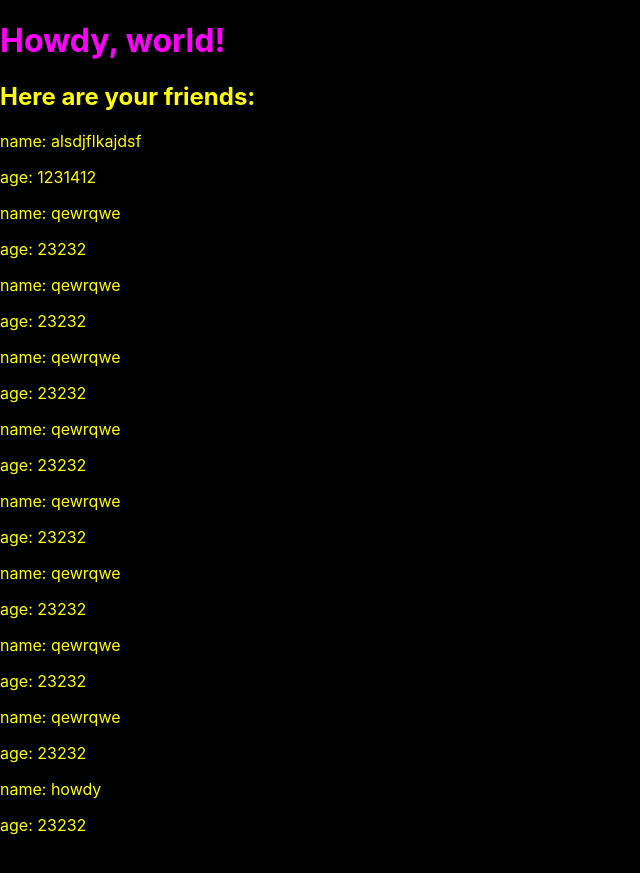
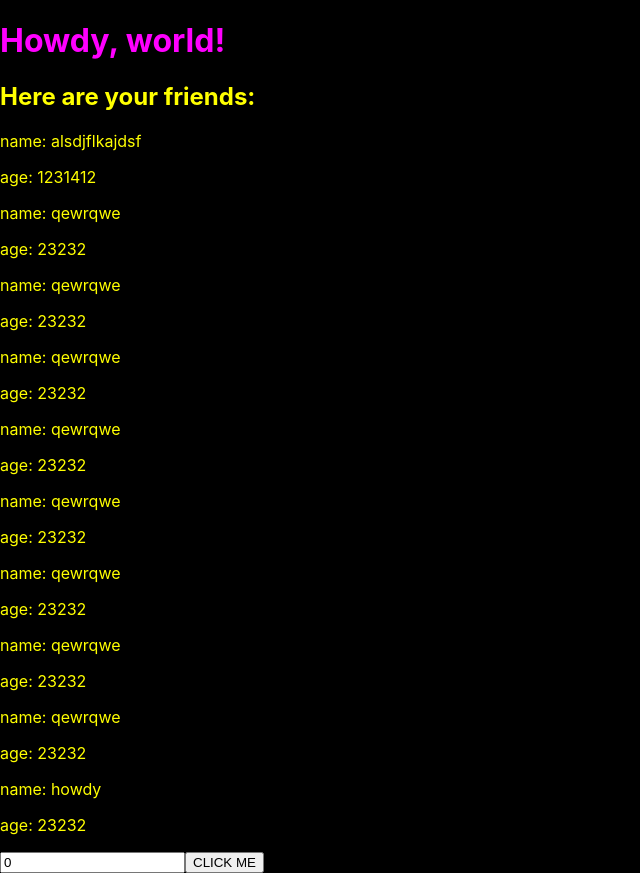
Before and after one commit to 44jovi/qa-gl-mern-react-1, a React (Create React App) app in the folder react-project/: page / in a window 1280 px wide. Shown: the whole page, without its empty margins (0-640 px from the left). Before the commit the page ends 851 px from the top, so only its background shows below. Built offline with nearby package versions, Linux system fonts and the light colour scheme.

Commit message:
Counter component with useState

```diff
--- a/react-project/src/App.js
+++ b/react-project/src/App.js
@@ -4,11 +4,13 @@
 import Header from "./components/Header";
 import Footer from "./components/Footer";
 import MyComponent from "./components/MyComponent";
+import Counter from "./components/Counter";
 
 function App() {
   return (
     <>
       <MyComponent />
+      <Counter />
     </>
   );
 }
--- /dev/null
+++ b/react-project/src/components/Counter.jsx
@@ -0,0 +1,21 @@
+import { useState } from "react";
+
+const Counter = () => {
+  // Normal variables being updated will not refresh the DOM
+  // let count = 0;
+
+  // useState is a React hook
+  // Returns an array
+  const [count, setCount] = useState(0);
+
+  return (
+    <>
+      <input value={count} />
+      {/* Arrow function needed for onClick */}
+      {/* Otherwise setCount gets called infinitely */}
+      <button onClick={() => setCount(count + 1)}>CLICK ME</button>
+    </>
+  );
+};
+
+export default Counter;
```
